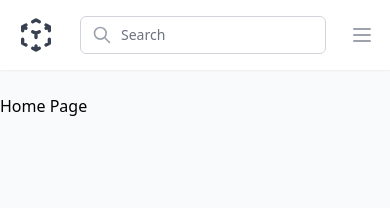
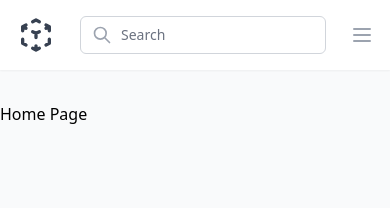
Before and after one commit to mwinel/ezziepos, a Next.js app: page / in a window 390 px wide. Shown: the top 208 px of the page. Built offline with nearby package versions, Linux system fonts and the light colour scheme.

Commit message:
Fix container padding

```diff
--- a/components/Container/index.tsx
+++ b/components/Container/index.tsx
@@ -6,7 +6,7 @@ interface ContentProps {
 
 const Content: FC<ContentProps> = ({ children }) => {
   return (
-    <div className="py-6 lg:py-8">
+    <div className="py-8">
       <div className="max-w-3xl mx-auto sm:px-6 lg:max-w-full lg:px-8 lg:grid lg:grid-cols-12 lg:gap-12">
         {children}
       </div>
```
